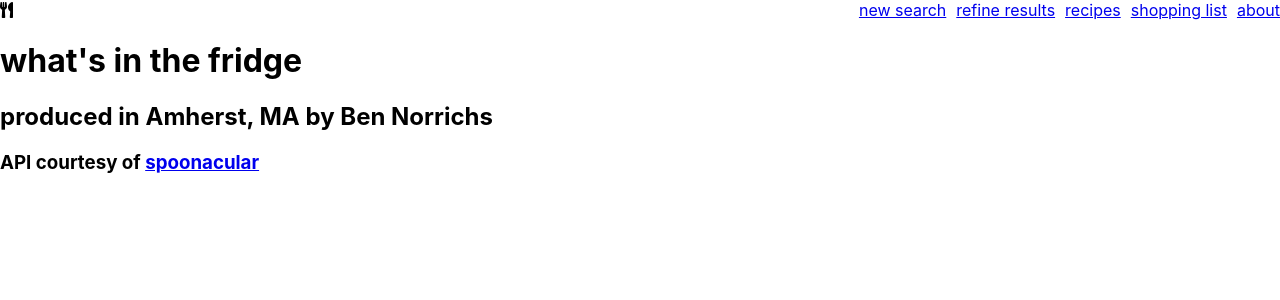
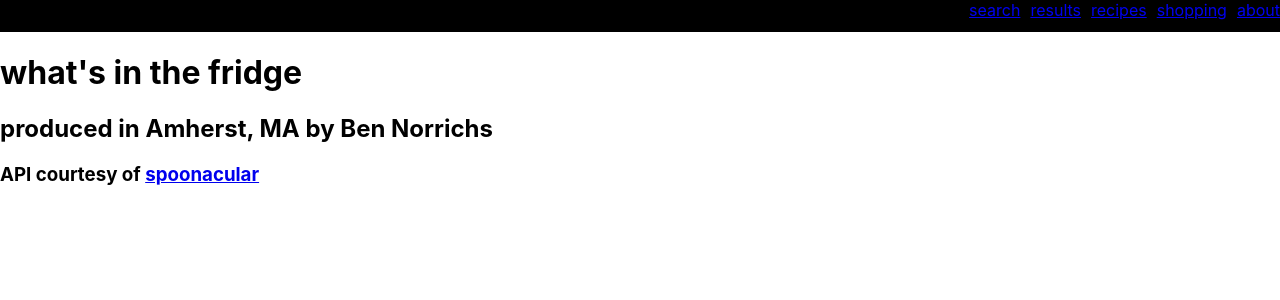
Before and after one commit to norrichs/whatsinfridge, a React (Create React App) app: page /About in a window 1280 px wide. Shown: the top 300 px of the page. Built offline with nearby package versions, Linux system fonts and the light colour scheme.

Commit message:
cleaned up

```diff
--- a/src/App.scss
+++ b/src/App.scss
@@ -12,6 +12,8 @@ header {
 	flex-direction: row;
 	justify-content: space-between;
 	width: 100%;
+	height: 2em;
+	background-color: black;
 }
 header nav {
 	display: flex;
@@ -56,12 +58,23 @@ form.multi-item-input {
 		border-color: unset;
 		border-image: unset;
 		border-style: unset;
-		font-size: 1.25em;
+		font-size: 2.5em;
 		border-radius: 5px 5px 0 0;
+
+		color: orange;
 	}
+	textarea:focus{
+		background-color: rgba(0, 0, 0, 0.4);
+		outline: none;
+		color: orange;
+		// font-size: 1.5em;
+
+	}
+
 	textarea::placeholder {
 		text-align: center;
-		color: orange;
+		color: rgb(189, 123, 0);
+		font-size: .75em;
 	}
 	input {
 		margin: 0 auto;
--- a/src/components/Header.jsx
+++ b/src/components/Header.jsx
@@ -9,10 +9,10 @@ const Header = () => {
 		<header>
 			<div><FontAwesomeIcon icon={faUtensils}/></div>
 			<nav>
-				<NavLink to='/'><div>new search</div></NavLink>
-				<NavLink to='/Results'><div>refine results</div></NavLink>
+				<NavLink to='/'><div>search</div></NavLink>
+				<NavLink to='/Results'><div>results</div></NavLink>
 				<NavLink to='/Recipes'><div>recipes</div></NavLink>
-				<NavLink to='/List'><div>shopping list</div></NavLink>
+				<NavLink to='/List'><div>shopping</div></NavLink>
 				<NavLink to='/About'><div>about</div></NavLink>
 			</nav>
 		</header>
```
